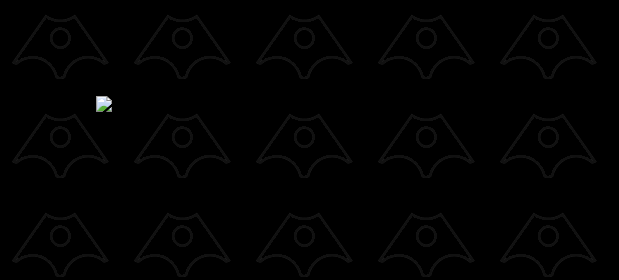
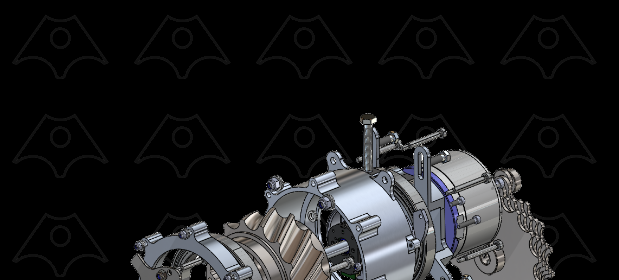
Before and after one commit to SzEmil/Strizzes_site, a plain HTML site: page index.html in a window 1280 px wide. Shown: the top 280 px of the page, 0-619 px from the left. Drawn offline with nearby package versions, Linux system fonts and the light colour scheme.

Commit message:
Update index.html

```diff
--- a/index.html
+++ b/index.html
@@ -24,7 +24,7 @@
     <div class="banner">
       <div class="wrapper">
         <div class="main__image">
-          <img class="main__image-photo" src="" alt="photo" />
+          <img class="main__image-photo" src="src/images/header/przegobpng.png" alt="photo" />
         </div>
         <div>
           <ul class="info">
```
